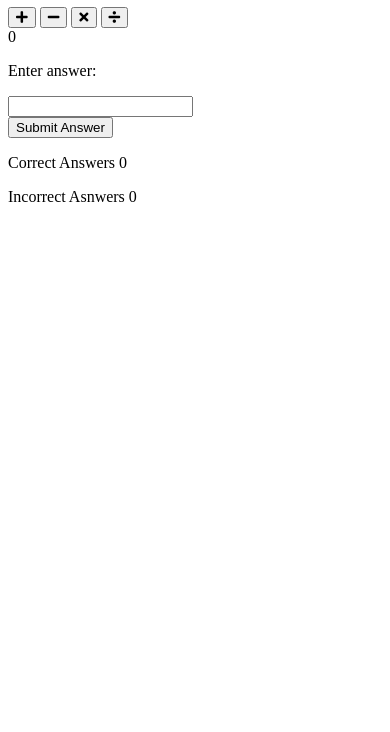
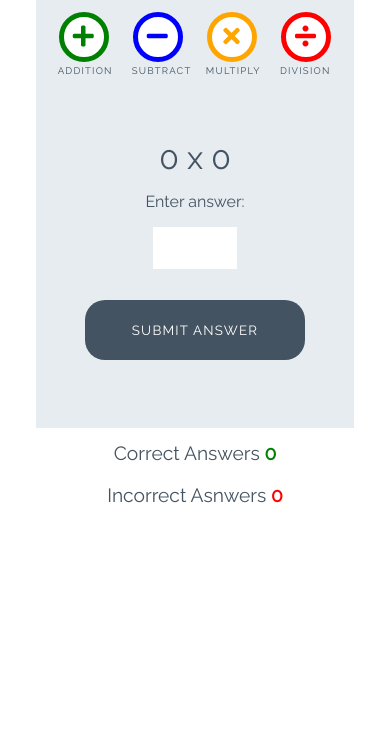
Before and after one commit to Brionconroy/love-math, a plain HTML site: page index.html in a window 390 px wide. Shown: the part 112-844 px from the top of the page. Drawn offline with Linux system fonts and the light colour scheme.

Commit message:
Add style for game

```diff
--- a/assets/css/style.css
+++ b/assets/css/style.css
@@ -0,0 +1,252 @@
+body {
+    background-color: white;
+    font-family: "Raleway", sans-serif;
+    color: #445361;
+    text-align: center;
+}
+
+/* --------- Heading */
+
+.heading {
+    text-align: center;
+    font-size: 2.5rem;
+}
+
+.logo {
+    height: 40px;
+    padding-right: 5px;
+}
+
+/* --------- Game layout */
+
+.game-area {
+    background-color: #E6ECF0;
+    box-sizing: border-box;
+    width: 85%;
+    height: 65vh;
+    max-height: 450px;
+    max-width: 830px;
+    margin-left: auto;
+    margin-right: auto;
+    padding: 1%;
+}
+
+.question-area {
+    width: 50%;
+    font-size: 2rem;
+    margin: auto;
+    padding: 50px 0;
+}
+
+.question-area span {
+    padding: 0 15px;
+}
+
+.score-area {
+    margin: 5px auto;
+    width: 60%;
+    font-size: 1.2rem;
+}
+
+.controls-area {
+    width: 85%;
+    margin: 30px auto;
+}
+
+#score {
+    color: green;
+    font-weight: bold;
+}
+
+#incorrect {
+    color: red;
+    font-weight: bold;
+}
+
+.answer-message {
+    display: none;
+    font-size: 1rem;
+}
+
+#answer-box {
+    border: none;
+    color: #445361;
+    display: inline-block;
+    height: 40px;
+    width: 80px;
+    font-size: 1.2rem;
+}
+
+.scores {
+    display: inline-block;
+    padding: 25px;
+}
+
+/* --------- Buttons */
+
+.btn {
+    width: 220px;
+    height: 60px;
+    font-family: "Raleway", sans-serif;
+    text-transform: uppercase;
+    letter-spacing: 1.2px;
+    color: white;
+}
+
+.btn:focus {
+    outline: none;
+}
+
+.btn--big {
+    padding-top: 10px;
+    border-radius: 50%;
+    background-color: white;
+    border: 10px solid;
+    width: 100px;
+    height: 100px;
+    font-size: 3.2rem;
+    margin: 0 30px;
+    transition: all 0.5s;
+}
+
+.btn--big::after {
+    content: attr(data-type);
+    font-size: 1rem;
+    color: #445361;
+    position: relative;
+    left: -0.5em;
+}
+
+.btn--blue {
+    border-color: blue;
+    color: blue;
+}
+
+.btn--blue:active,
+.btn--blue:hover {
+    background-color: darkblue;
+    color: white;
+}
+
+.btn--orange {
+    border-color: orange;
+    color: orange;
+}
+
+.btn--orange:active,
+.btn--orange:hover {
+    background-color: darkorange;
+    color: white;
+}
+
+.btn--red {
+    border-color: red;
+    color: red;
+}
+
+.btn--red:active,
+.btn--red:hover {
+    background-color: darkred;
+    color: white;
+}
+
+.btn--green {
+    border-color: green;
+    color: green;
+}
+
+.btn--green:active,
+.btn--green:hover {
+    background-color: darkgreen;
+    color: white;
+}
+
+.btn--gray {
+    margin-top: 25px;
+    background-color: #445361;
+    border: 1px transparent;
+    border-radius: 20px;
+}
+
+.btn--gray:active,
+.btn--gray:hover {
+    background-color: #0d1013;
+}
+
+/* --------- Media queries */
+
+@media (max-width: 414px) {
+    .controls-area {
+        width: 100%;
+    }
+
+    .btn--big {
+        margin: 0 10px;
+        padding: 5px;
+        border: 5px solid;
+        width: 50px;
+        height: 50px;
+        font-size: 1.5rem;
+    }
+
+    .btn--big::after {
+        font-size: 0.6rem;
+        left: -0.7rem;
+    }
+
+    .question-area {
+        padding: 10% 0;
+        width: 100%;
+    }
+
+    .question-area span {
+        padding: 0;
+    }
+
+    .answer-message {
+        display: block;
+    }
+
+    #answer-box {
+        display: block;
+        margin: 0 auto;
+    }
+
+    .btn--gray {
+        margin-top: 0;
+    }
+
+    .score-area {
+        width: 100%;
+    }
+
+    .scores {
+        margin: 0.5em auto;
+        display: block;
+        padding: 5px;
+    }
+
+    .heading {
+        font-size: 2rem;
+    }
+}
+
+@media (max-width: 320px) {
+    .game-area {
+        height: 70vh;
+    }
+
+    .controls-area {
+        width: 75%;
+        margin: 10px auto;
+    }
+
+    .btn--big {
+        margin: 10px 10px;
+    }
+
+    .question-area {
+        padding: 10px 0;
+    }
+
+}
--- a/index.html
+++ b/index.html
@@ -15,34 +15,34 @@
 </head>
 
 <body>
-   <h1 class= "heading">
+    <h1 class="heading">
         <img class="logo" src="assets/images/logo.png" alt="logo"> Love Maths
     </h1>
 
     <div class="game-area">
         <div class="controls-area">
-          <button class="btn btn--big btn--green">
+            <button data-type="addition" class="btn btn--big btn--green">
                 <i class="fas fa-plus"></i>
             </button>
-          <button class="btn btn--big btn--blue">
+            <button data-type="subtract" class="btn btn--big btn--blue">
                 <i class="fas fa-minus"></i>
             </button>
-          <button class="btn btn--big btn--orange">
+            <button data-type="multiply" class="btn btn--big btn--orange">
                 <i class="fas fa-times"></i>
             </button>
-          <button class="btn btn--big btn--red">
+            <button data-type="division" class="btn btn--big btn--red">
                 <i class="fas fa-divide"></i>
             </button>
         </div>
         <div class="question-area">
             <span id="operand1">0</span>
-            <span id="operator"></span>
-            <span id="operand1"></span>
+            <span id="operator">x</span>
+            <span id="operand1">0</span>
             <span></span>
             <p class="answer-message">Enter answer:</p>
             <input id="answer-box" type="number">
         </div>
-        <button class="btn btn--gray">Submit Answer</button>
+        <button data-type="submit" class="btn btn--gray">Submit Answer</button>
     </div>
 
     <div class="score-area">
```
Lines whose indentation alone changed are shown as unchanged.
